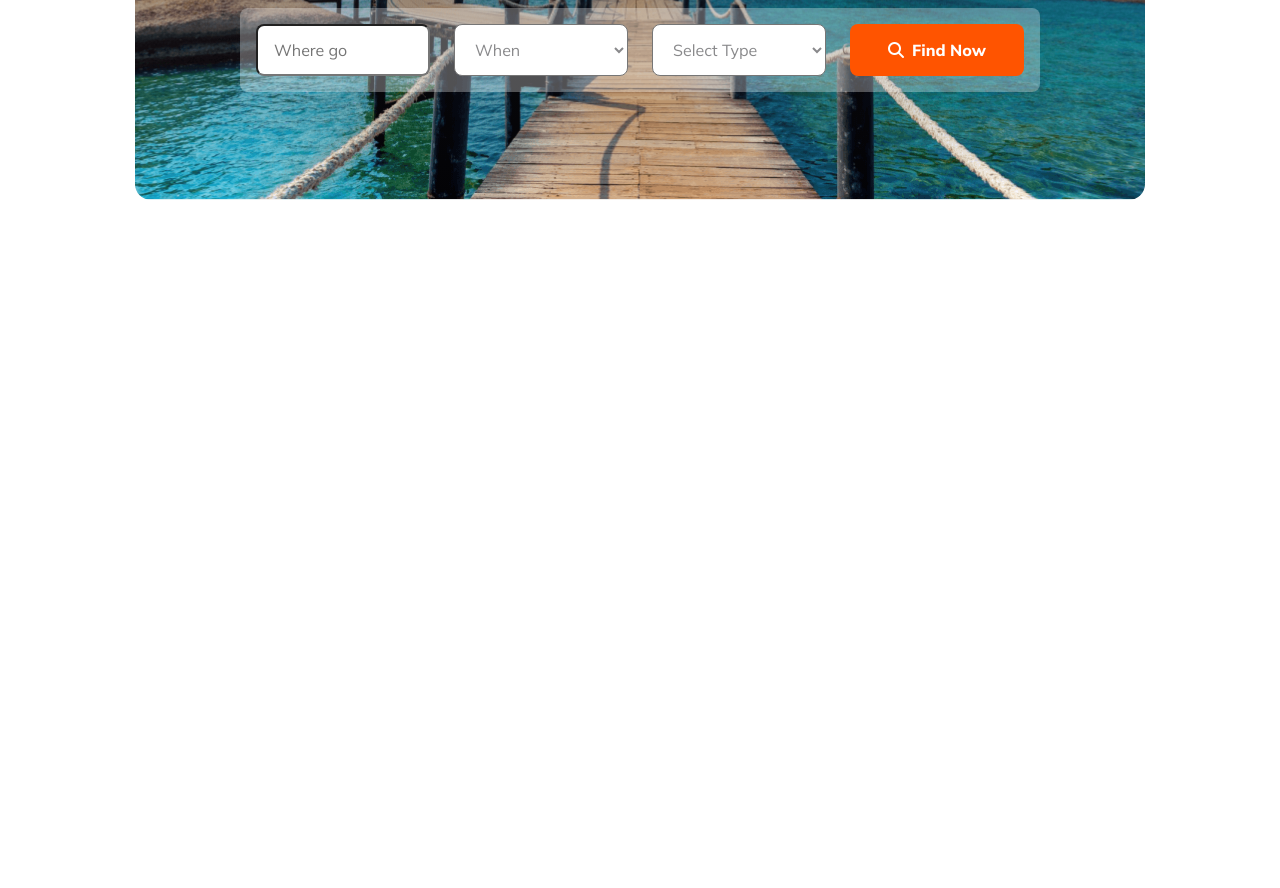
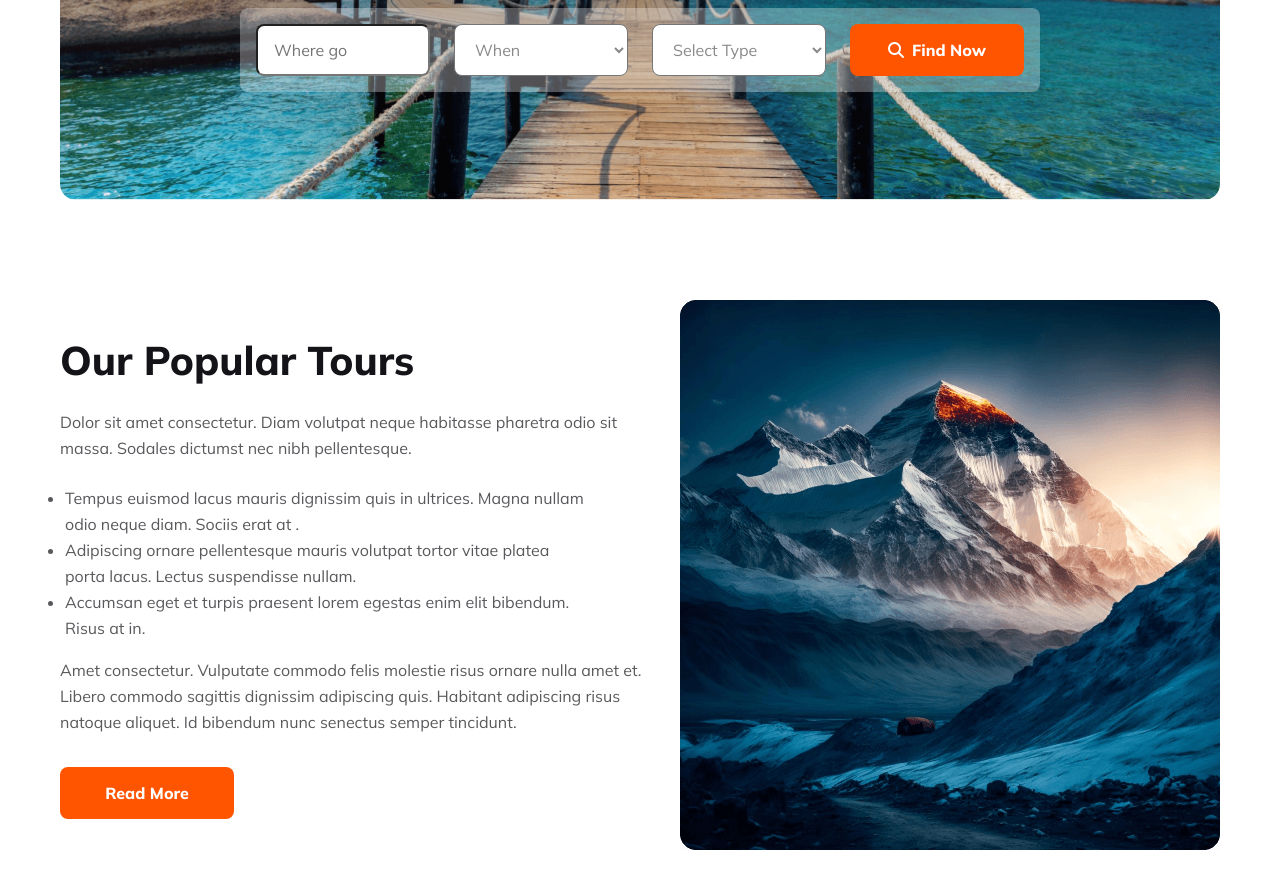
Before and after one commit to okaymahdi/B9A2-Hero-Travel, a plain HTML site: page index.html in a window 1280 px wide. Shown: the part 528-1416 px from the top of the page. Before the commit the page ends 828 px from the top, so only its background shows below. Drawn offline with Linux system fonts and the light colour scheme.

Commit message:
added popular section

```diff
--- a/index.html
+++ b/index.html
@@ -51,7 +51,29 @@
 
 
     <main> <!-- main section start -->
-
+        <section class="popular">
+            <div class="container-top">
+                <h2>Our Popular Tours</h2>
+                <p class="container-text">Dolor sit amet consectetur. Diam volutpat neque habitasse pharetra odio sit massa. Sodales dictumst nec nibh pellentesque.</p>
+                <ul>
+                    <li>
+                        Tempus euismod lacus mauris dignissim quis in ultrices. Magna nullam odio neque diam. Sociis erat at .
+                    </li>
+                    <li>
+                       Adipiscing ornare pellentesque mauris volutpat tortor vitae platea porta lacus. Lectus suspendisse nullam.</p>
+                    </li>
+                    <li>
+                        <p> Accumsan eget et turpis praesent lorem egestas enim elit bibendum. Risus at in.
+                    </li>
+                </ul>
+                <p class="bottom-text">Amet consectetur. Vulputate commodo felis molestie risus
+                    ornare nulla amet et. Libero commodo sagittis dignissim adipiscing quis. Habitant adipiscing risus natoque aliquet. Id bibendum nunc senectus semper tincidunt. </p>
+                    <button class="box btn">Read More</button>
+            </div>
+            <div class="container-bottom">
+                <img src="images/Rectangle 4.png" alt="">
+            </div>
+        </section>
     </main> <!-- main section start -->
 
 
--- a/styles/style.css
+++ b/styles/style.css
@@ -6,11 +6,6 @@
   box-sizing: border-box;
   font-family: "Mulish", sans-serif;
   text-decoration: none;
-}
-
-img {
-  width: 100%;
-  object-fit: cover;
 }
 
 :root {
@@ -34,10 +29,13 @@ img {
   padding: 60px 135px;
 }
 
+.logo-section img {
+  width: 100%;
+}
+
 .logo-section {
   display: flex;
   justify-content: space-between;
-  /* align-items: center; */
   gap: 1rem;
 }
 
@@ -71,10 +69,6 @@ img {
   transition: all 0.5s ease-in;
 }
 
-li:first-child {
-  color: red;
-}
-
 .menu-bar ul li a:hover {
   color: var(--orange);
 }
@@ -90,7 +84,10 @@ li:first-child {
     url("../images/Group\ 13\ \(1\)\ \(1\).png");
   background-position: center;
   background-size: cover;
-  margin: 60px 135px 100px 135px;
+  margin-top: 60px;
+  margin-bottom: 100px;
+  margin-left: 60px;
+  margin-right: 60px;
   height: 500px;
   text-align: center;
   align-items: center;
@@ -151,3 +148,50 @@ li:first-child {
 .btn > i {
   margin-right: 8px;
 }
+
+/* popular section styles */
+.popular {
+  display: flex;
+  justify-content: space-around;
+  gap: 24px;
+  align-items: center;
+  margin-top: 60px;
+  margin-bottom: 100px;
+  margin-left: 60px;
+  margin-right: 60px;
+}
+
+.container-top h2 {
+  color: var(--title);
+  font-size: 2.5rem;
+  font-weight: 800;
+}
+
+.container-text {
+  color: rgba(19, 19, 24, 0.7);
+  font-size: 16px;
+  font-style: normal;
+  font-weight: 400;
+  line-height: 26px;
+  margin: 24px 0;
+}
+
+.container-top ul {
+  color: rgba(19, 19, 24, 0.7);
+  font-family: Mulish;
+  font-size: 16px;
+  font-style: normal;
+  font-weight: 400;
+  line-height: 26px;
+  margin: 16px 5px;
+  width: 525px;
+}
+
+.bottom-text {
+  color: var(--normal-text-secondary);
+  font-size: 16px;
+  font-style: normal;
+  font-weight: 400;
+  line-height: 26px;
+  margin-bottom: 32px;
+}
```
